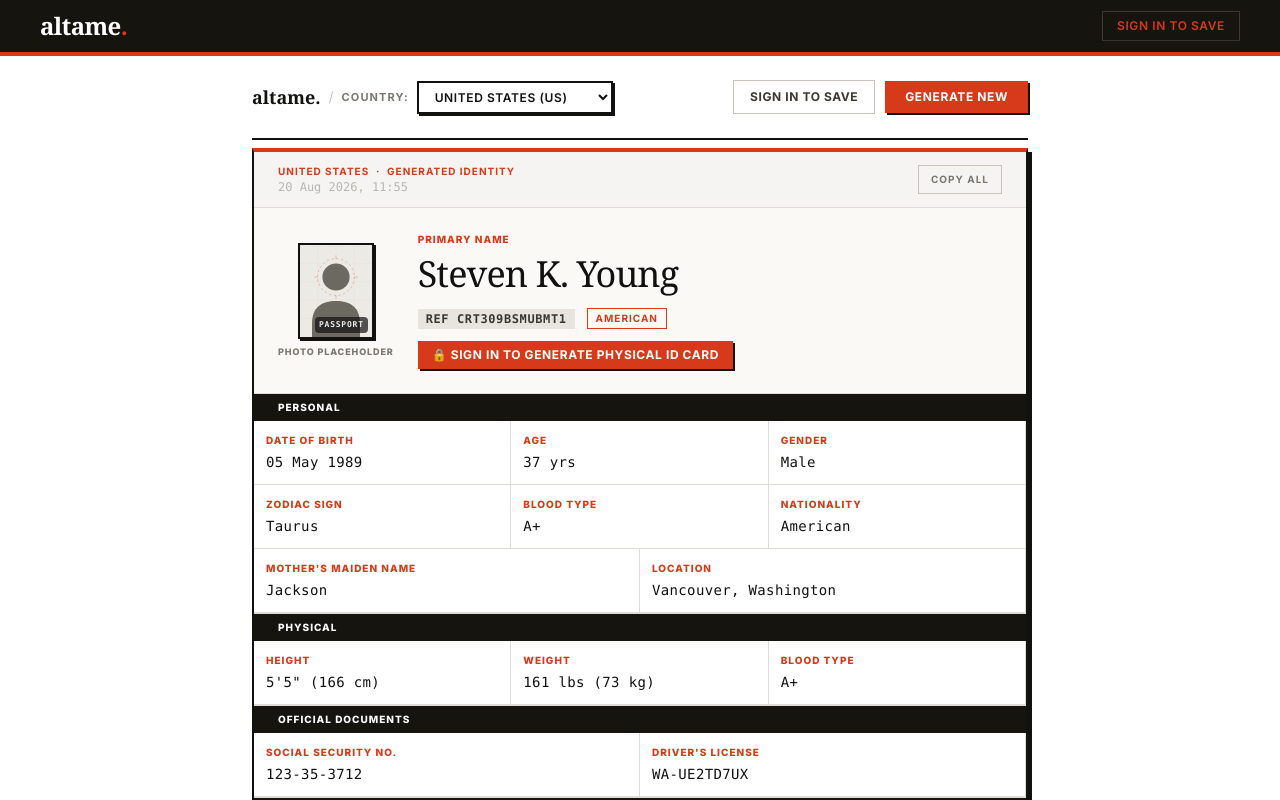
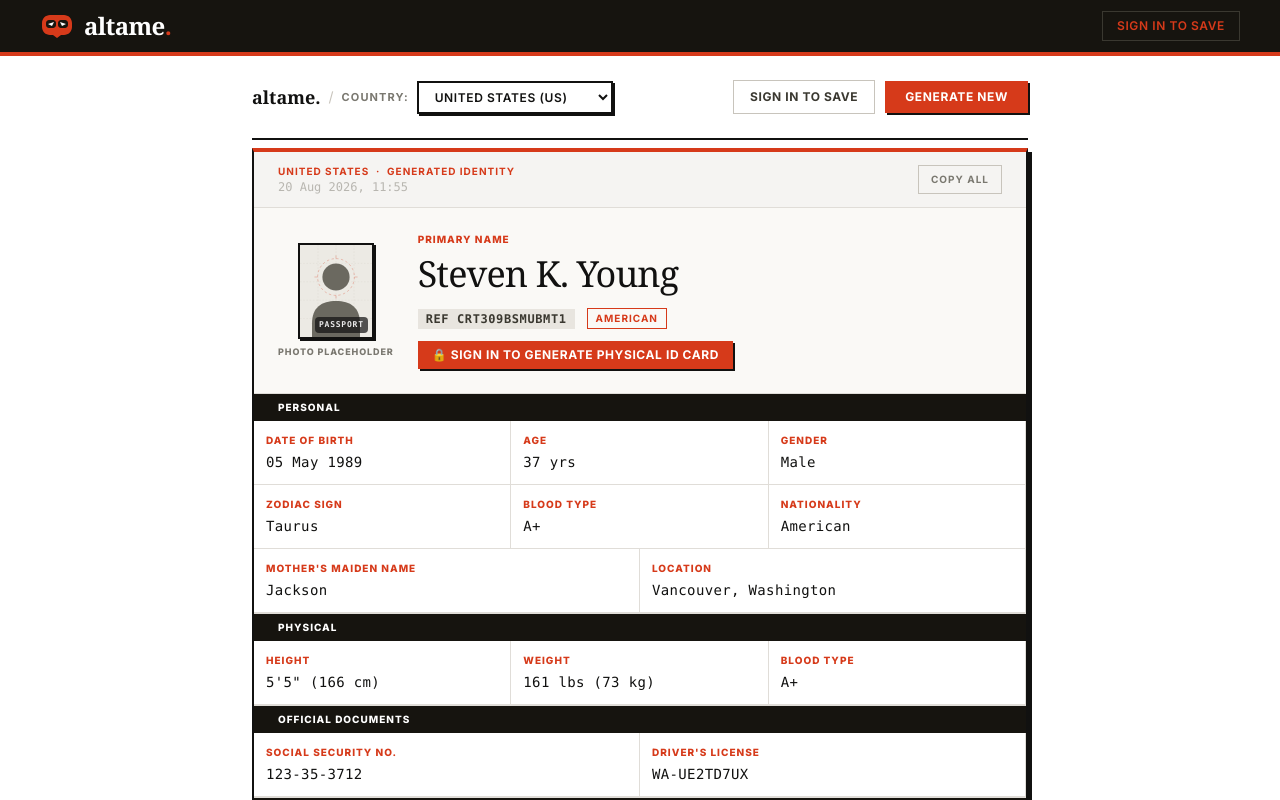
Before and after one commit to ChidiebereMichael18/AltaMe, a Next.js app: page / in a window 1280 px wide. Shown: the top 800 px of the page. Built offline with nearby package versions, Linux system fonts and the light colour scheme.

Commit message:
add logo component with mask and AM monogram

```diff
--- /dev/null
+++ b/app/components/Logo.tsx
@@ -0,0 +1,40 @@
+'use client';
+
+export function Logo({ className = "h-7" }: { className?: string }) {
+  return (
+    <div className={`inline-flex items-center gap-2.5 select-none ${className}`}>
+      {/* Sleek Mask Icon with AM Monogram */}
+      <svg
+        width="34"
+        height="26"
+        viewBox="0 0 34 26"
+        fill="none"
+        xmlns="http://www.w3.org/2000/svg"
+        className="shrink-0"
+      >
+        {/* Mask Base Outline - Geometric AM shape */}
+        <path
+          d="M2 10C2 5.58172 5.58172 2 10 2H24C28.4183 2 32 5.58172 32 10V14C32 18.4183 28.4183 22 24 22H21L17 25L13 22H10C5.58172 22 2 18.4183 2 14V10Z"
+          fill="#D63A1A"
+        />
+        {/* Sleek Eye Cutouts forming AM arches */}
+        <path
+          d="M6 10C6 8.34315 7.34315 7 9 7H13C14.6569 7 16 8.34315 16 10V12C16 13.6569 14.6569 15 13 15H9C7.34315 15 6 13.6569 6 12V10Z"
+          fill="#16140F"
+        />
+        <path
+          d="M18 10C18 8.34315 19.3431 7 21 7H25C26.6569 7 28 8.34315 28 10V12C28 13.6569 26.6569 15 25 15H21C19.3431 15 18 13.6569 18 12V10Z"
+          fill="#16140F"
+        />
+        {/* Inner Eye Slits */}
+        <polygon points="8,11 14,9 12,13" fill="#FFFFFF" />
+        <polygon points="20,9 26,11 22,13" fill="#FFFFFF" />
+      </svg>
+
+      {/* Brand Text */}
+      <span className="font-serif text-2xl font-bold tracking-tight text-white leading-none">
+        altame<span className="text-[#d63a1a]">.</span>
+      </span>
+    </div>
+  );
+}
--- a/app/components/Navbar.tsx
+++ b/app/components/Navbar.tsx
@@ -1,4 +1,6 @@
 'use client';
+
+import { Logo } from './Logo';
 
 interface NavbarProps {
   user: { name: string; email: string } | null;
@@ -9,9 +11,7 @@ interface NavbarProps {
 export function Navbar({ user, onSignIn, onSignOut }: NavbarProps) {
   return (
     <nav className="sticky top-0 z-50 flex items-center justify-between px-6 md:px-10 h-14 bg-[#16140f] border-b-4 border-[#d63a1a]">
-      <div className="font-serif text-2xl font-bold tracking-tight text-white select-none">
-        altame<span className="text-[#d63a1a]">.</span>
-      </div>
+      <Logo />
 
       <div className="flex items-center gap-3">
         {user ? (
```
